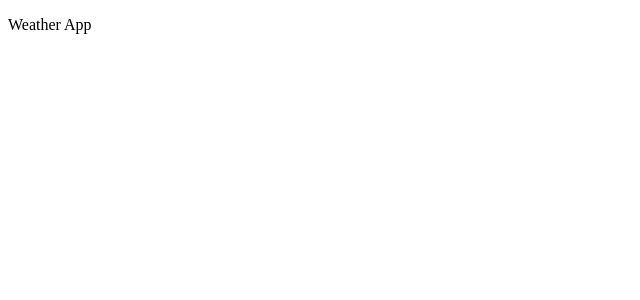
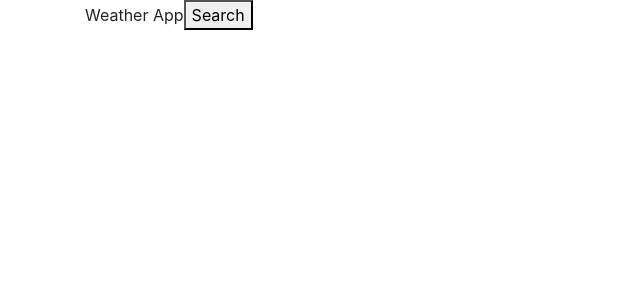
Before and after one commit to jayceeth/react-weather-app, a React (Create React App) app: page / in a window 1280 px wide. Shown: the top 300 px of the page, without its empty margins (0-640 px from the left). Built offline with nearby package versions, Linux system fonts and the light colour scheme.

Commit message:
Added bootstrap

```diff
--- a/package.json
+++ b/package.json
@@ -4,8 +4,9 @@
   "private": true,
   "dependencies": {
     "@testing-library/jest-dom": "^5.11.10",
-    "@testing-library/react": "^11.2.5",
+    "@testing-library/react": "^11.2.6",
     "@testing-library/user-event": "^12.8.3",
+    "bootstrap": "^4.6.0",
     "react": "^17.0.2",
     "react-dom": "^17.0.2",
     "react-scripts": "4.0.3",
--- a/src/App.js
+++ b/src/App.js
@@ -3,12 +3,12 @@ import './App.css';
 function App() {
   return (
     <div className="App">
-      <header className="App-header">
+      <div className = "container">
         <p>
           Weather App
+          <button>Search</button>
         </p>
-
-      </header>
+       </div>
     </div>
   );
 }
--- a/src/index.js
+++ b/src/index.js
@@ -1,6 +1,7 @@
 import React from 'react';
 import ReactDOM from 'react-dom';
 import './index.css';
+import "bootstrap/dist/css/bootstrap.css";
 import App from './App';
 import reportWebVitals from './reportWebVitals';
 
```
Also changed, not shown: 1 other file (tests, documents, lock files or other folders).
